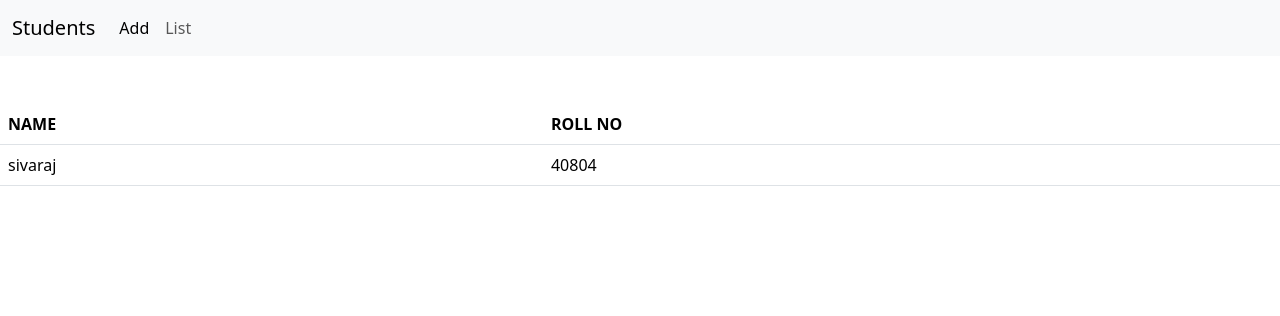
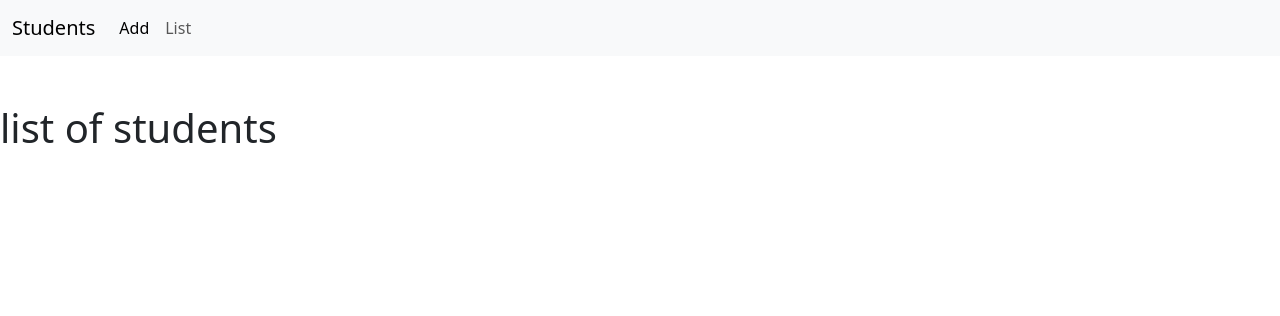
Before and after one commit to siva09876/student, a Django app: page /list/ in a window 1280 px wide. Shown: the top 316 px of the page. Run offline with Django 4.2, Linux system fonts and the light colour scheme; data comes from the database, SQL or seed files in the repository.

Commit message:
Update list.html

```diff
--- a/registration/templates/registration/list.html
+++ b/registration/templates/registration/list.html
@@ -1,12 +1,3 @@
 {% extends 'base.html' %} {% block content %} <br /><br />
-<table class="table">
-  <th scope="col">NAME</th>
-  <th scope="col">ROLL NO</th>
-  {% for student in all_students %}
-  <tr>
-    <td>{{student.name}}</td>
-    <td>{{student.roll_no}}</td>
-  </tr>
-  {% endfor %}
-</table>
+<h1>list of students<h1>
 {% endblock %}
```
